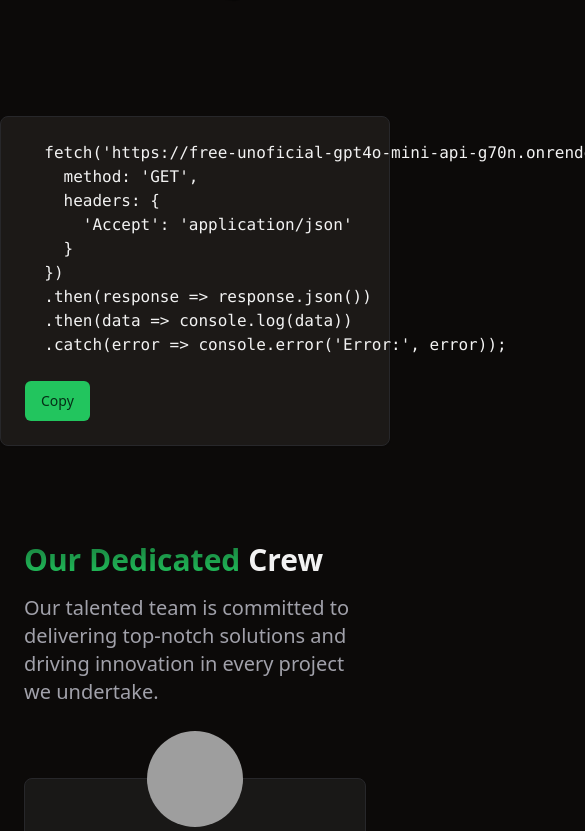
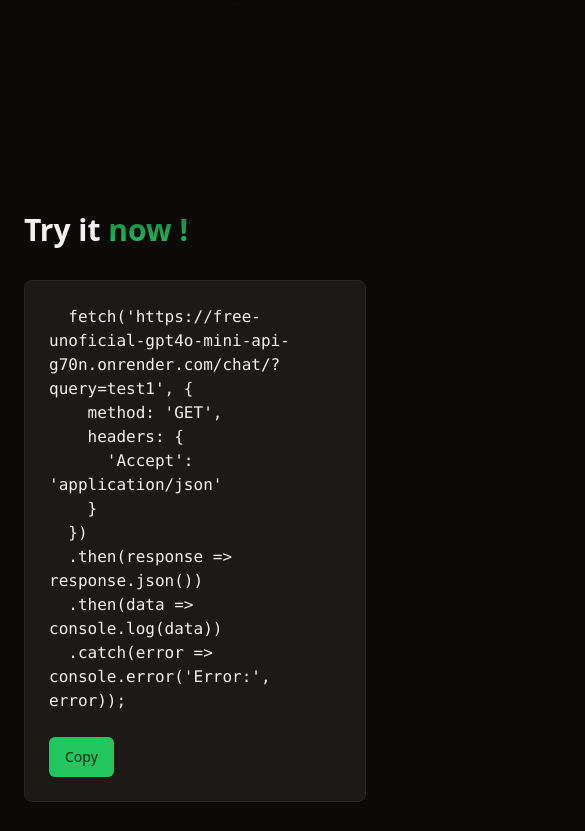
Before and after one commit to matefs/shadcn-freegptapi-landing-page, a React (Vite) app: page / in a window 390 px wide. Shown: the part 5313-6144 px from the top of the page, 585 px wide, since content can reach past the window. Built offline with nearby package versions, Linux system fonts and the light colour scheme; grey boxes are pictures that could not be loaded.

Commit message:
add: code snippet title no the section

```diff
--- a/src/components/CodeSnippet.tsx
+++ b/src/components/CodeSnippet.tsx
@@ -25,11 +25,22 @@
   };
 
   return (
+    <section id="code-snippet"
+    className="container py-24 sm:py-32 space-y-8">
+    <h2
+    className="text-3xl lg:text-4xl font-bold md:text-center">
+      Try it{" "}
+      <span className="bg-gradient-to-b from-primary/60 to-primary text-transparent bg-clip-text">
+        now !
+      </span>
+    </h2>
+
     <Card>
-      <CardContent>
-        <pre>{code}</pre>
+      <CardContent >
+        <pre className='whitespace-pre-wrap overflow-x-auto'>{code}</pre>
         <Button onClick={handleCopy}>{copied ? 'Copied!' : 'Copy'}</Button>
       </CardContent>
     </Card>
+    </section>
   );
 }
```
